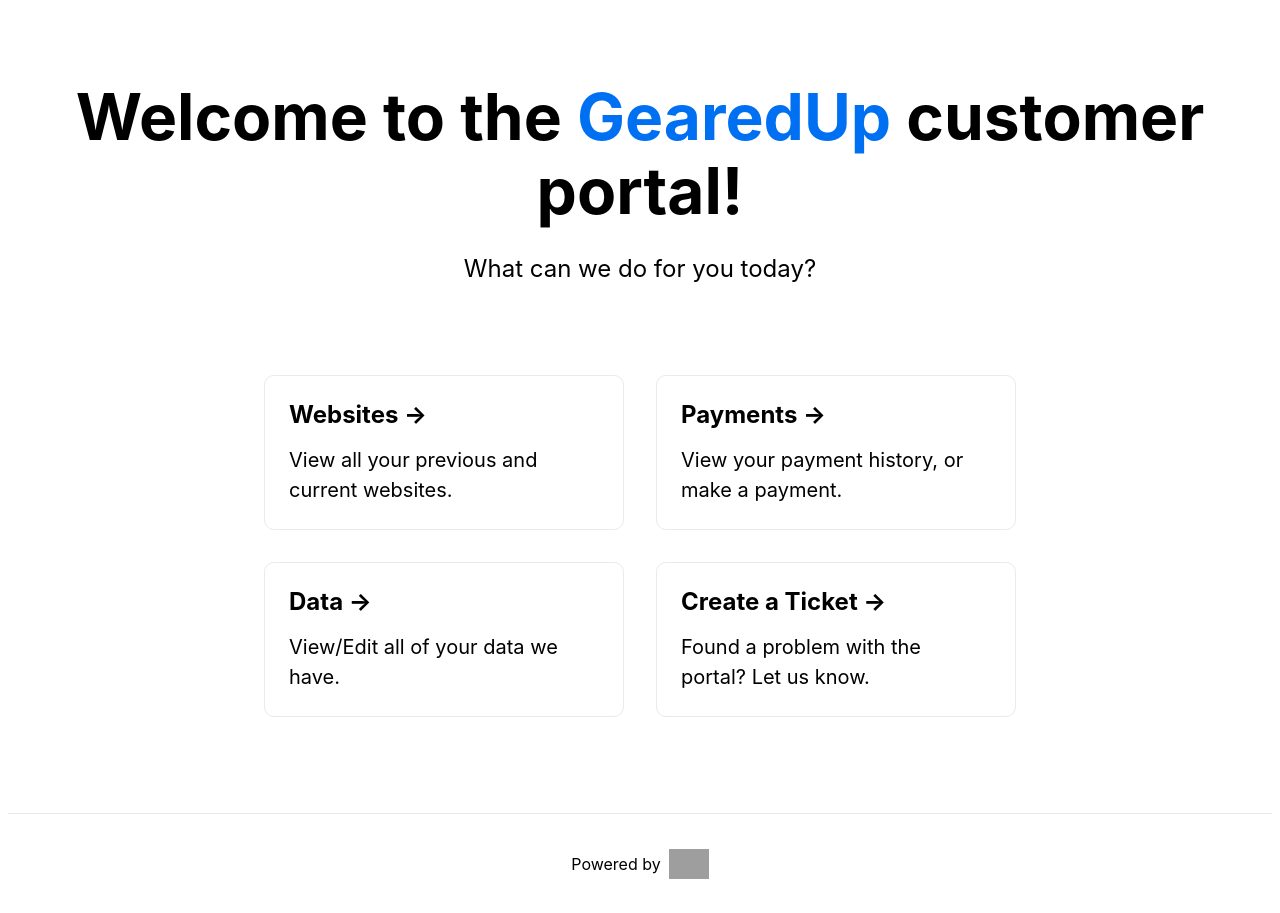
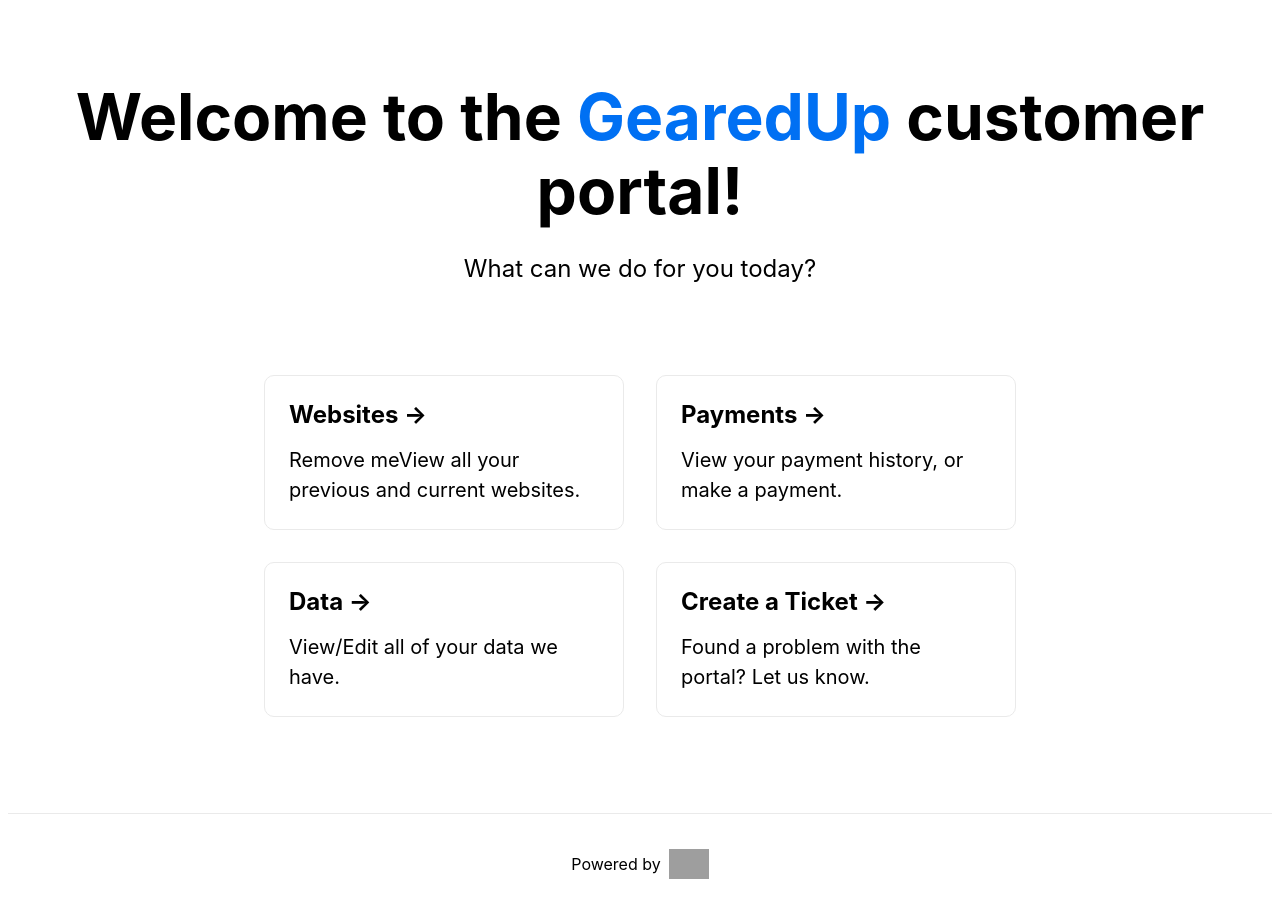
Before and after one commit to pqoweo10/nextjs, a Next.js app: page / in a window 1280 px wide. Built offline with nearby package versions, Linux system fonts and the light colour scheme; grey boxes are pictures that could not be loaded.

Commit message:
Debugging

```diff
--- a/pages/index.js
+++ b/pages/index.js
@@ -22,8 +22,8 @@
         <div className={styles.grid}>
           <a href={Websites} className={styles.card}>
             <h3>Websites &rarr;</h3>
-            <p>View all your previous and current websites.</p>
-          </a>
+            <p>Remove meView all your previous and current websites.</p>
+            </a>
 
           <a href="https://nextjs.org/learn" className={styles.card}>
             <h3>Payments &rarr;</h3>
```
